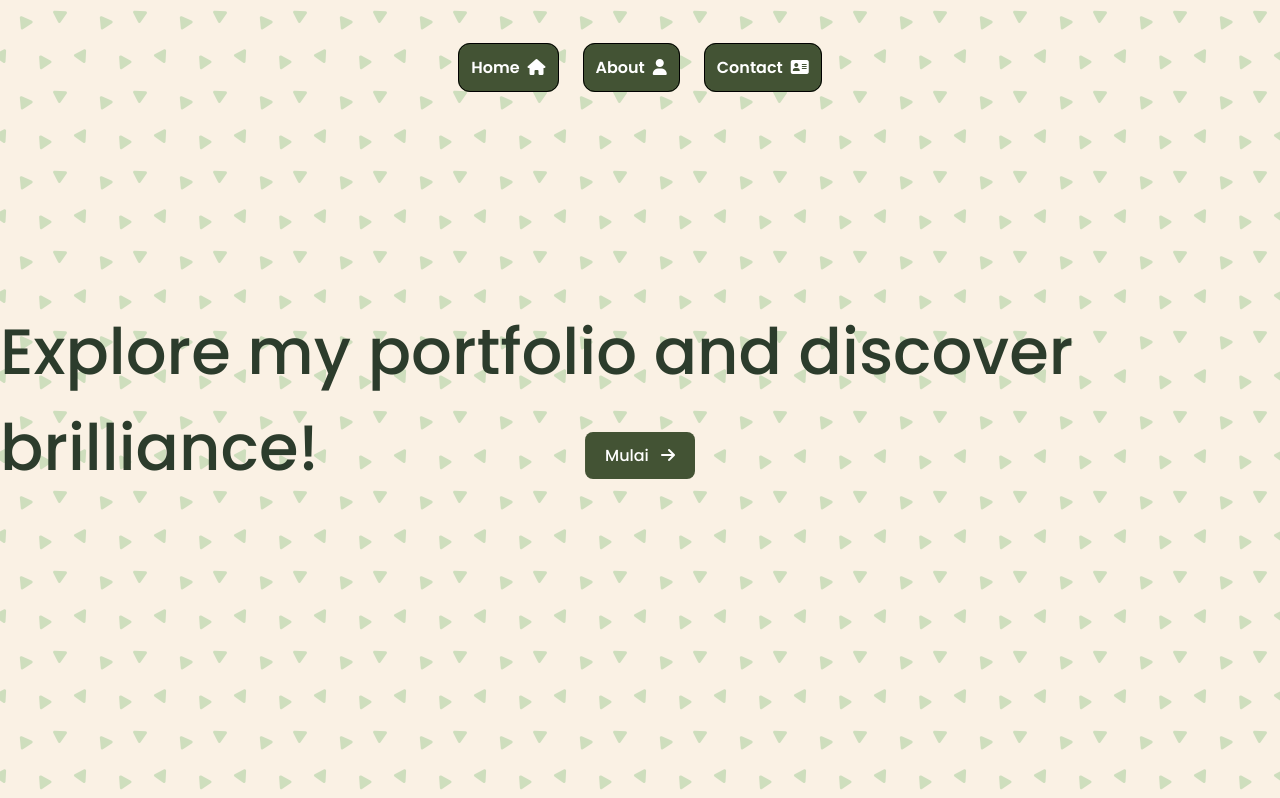
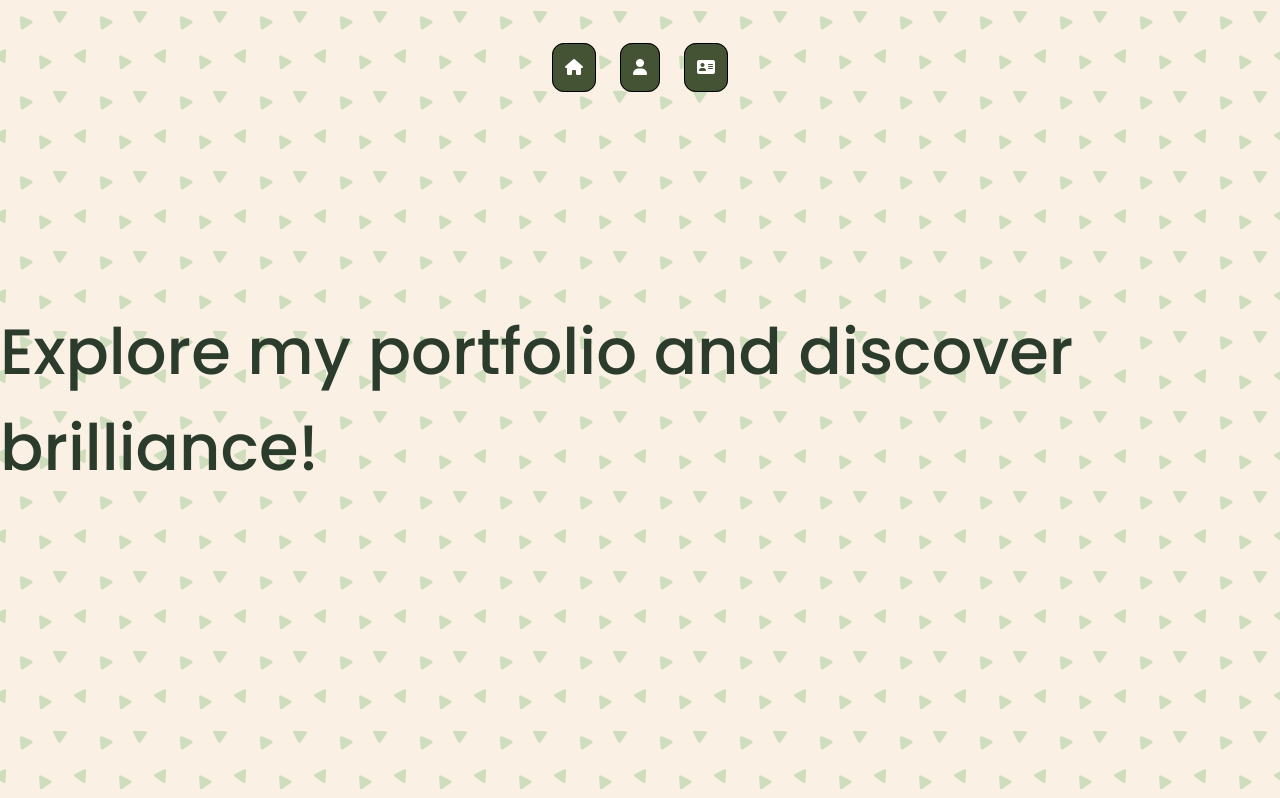
Before and after one commit to Syechan112/my-portofolio, a plain HTML site: page index.html in a window 1280 px wide. Shown: the top 798 px of the page. Drawn offline with nearby package versions, Linux system fonts and the light colour scheme; a web font is replaced by a local one.

Commit message:
pembaruan

```diff
--- a/assets/css/main.css
+++ b/assets/css/main.css
@@ -28,13 +28,13 @@ body {
 	color: #435334;
 }
 
-.button-start {
+/* .button-start {
 	position: absolute;
 	top: 57%;
 	left: 50%;
 	transform: translate(-50%, -50%);
 	/* margin-top: 55px; */
-}
+} */
 
 @media (max-width: 768px) {
 	.typing-effect {
--- a/index.html
+++ b/index.html
@@ -27,9 +27,9 @@
     <!-- header -->
     <nav id="navbar" class="flex justify-center mt-4 p-10 sticky top-0 z-10">
         <ul class="flex space-x-6">
-            <li><a href="#home" class="text-white bg-[#435334] hover:bg-[#CEDEBD] p-1 md:p-3 pl-3 pr-3 font-semibold rounded-xl hover:text-white" style="border: solid 1px black;">Home<i class="fa-solid fa-house ml-2"></i></a></li>
-            <li><a href="#content" class="text-white bg-[#435334] hover:bg-[#CEDEBD] p-1 md:p-3 pl-3 pr-3 font-semibold rounded-xl hover:text-white" style="border: solid 1px black;">About<i class="fa-solid fa-user ml-2"></i></a></li>
-            <li><a href="#contact" class="text-white bg-[#435334] hover:bg-[#CEDEBD] p-1 md:p-3 pl-3 pr-3 font-semibold rounded-xl hover:text-white" style="border: solid 1px black;">Contact<i class="fa-solid fa-address-card ml-2"></i></a></li>
+            <li><a href="#home" class="text-white bg-[#435334] hover:bg-[#CEDEBD] p-1 md:p-3 pl-3 pr-3 font-semibold rounded-xl hover:text-white" style="border: solid 1px black;"><i class="fa-solid fa-house"></i></a></li>
+            <li><a href="#content" class="text-white bg-[#435334] hover:bg-[#CEDEBD] p-1 md:p-3 pl-3 pr-3 font-semibold rounded-xl hover:text-white" style="border: solid 1px black;"><i class="fa-solid fa-user"></i></a></li>
+            <li><a href="#contact" class="text-white bg-[#435334] hover:bg-[#CEDEBD] p-1 md:p-3 pl-3 pr-3 font-semibold rounded-xl hover:text-white" style="border: solid 1px black;"><i class="fa-solid fa-address-card"></i></a></li>
         </ul>
     </nav>
 
@@ -38,9 +38,9 @@
         <div class="typing-animation">
             <h1 id="typing-text" class="typing-effect text-[#2C3C2CFF]"></h1>
         </div>
-        <div class="button-start">
+        <!-- <div class="button-start">
             <a href="#content" class="lazy fade-in bg-[#435334] p-3 rounded-lg pl-5 pr-5 text-white hover:bg-[#9EB384] hover:shadow-lg">Mulai <i class="ml-2 fa-solid fa-arrow-right"></i></a>
-        </div>
+        </div> -->
     </div>
 
     <!-- content -->
```
